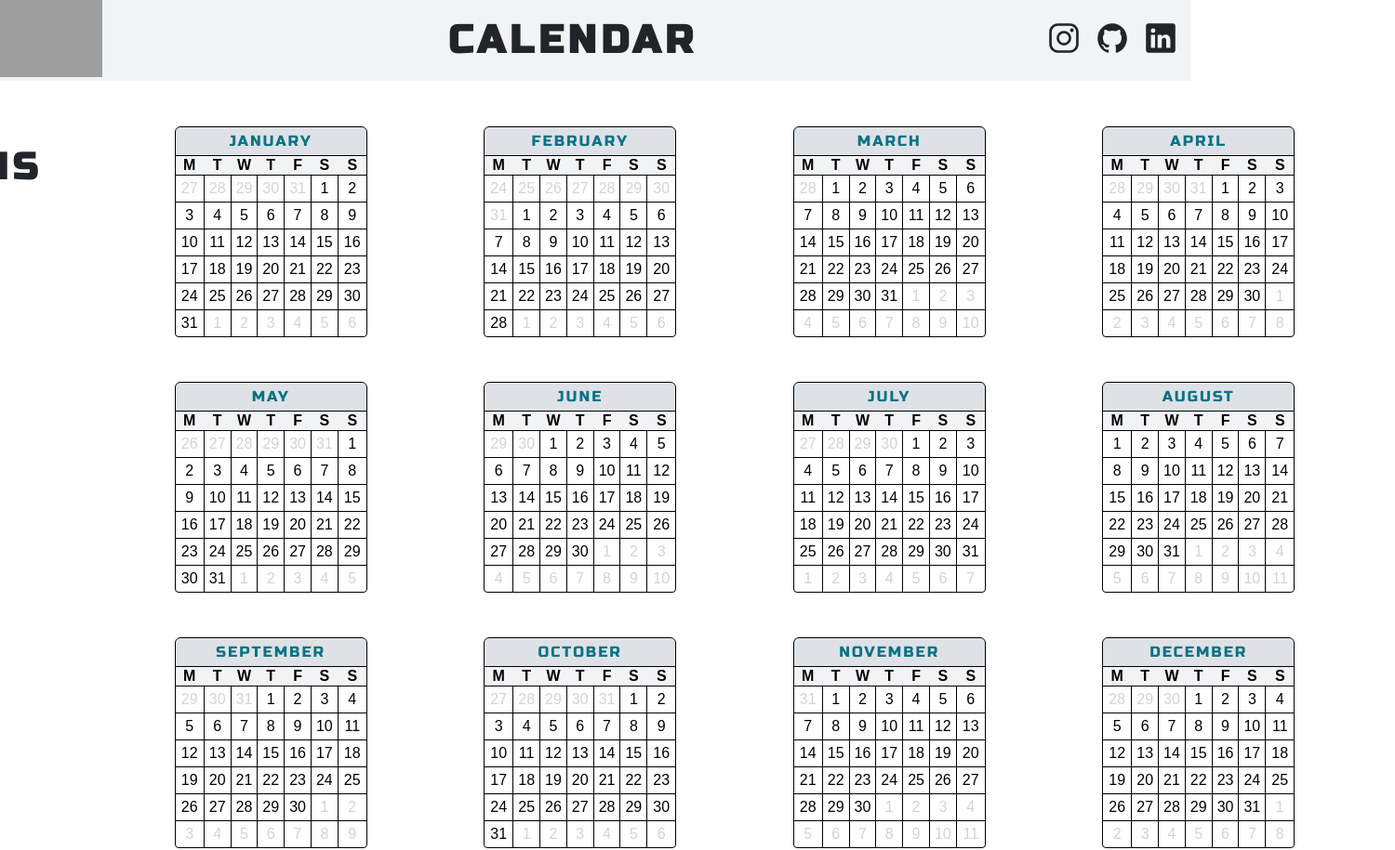
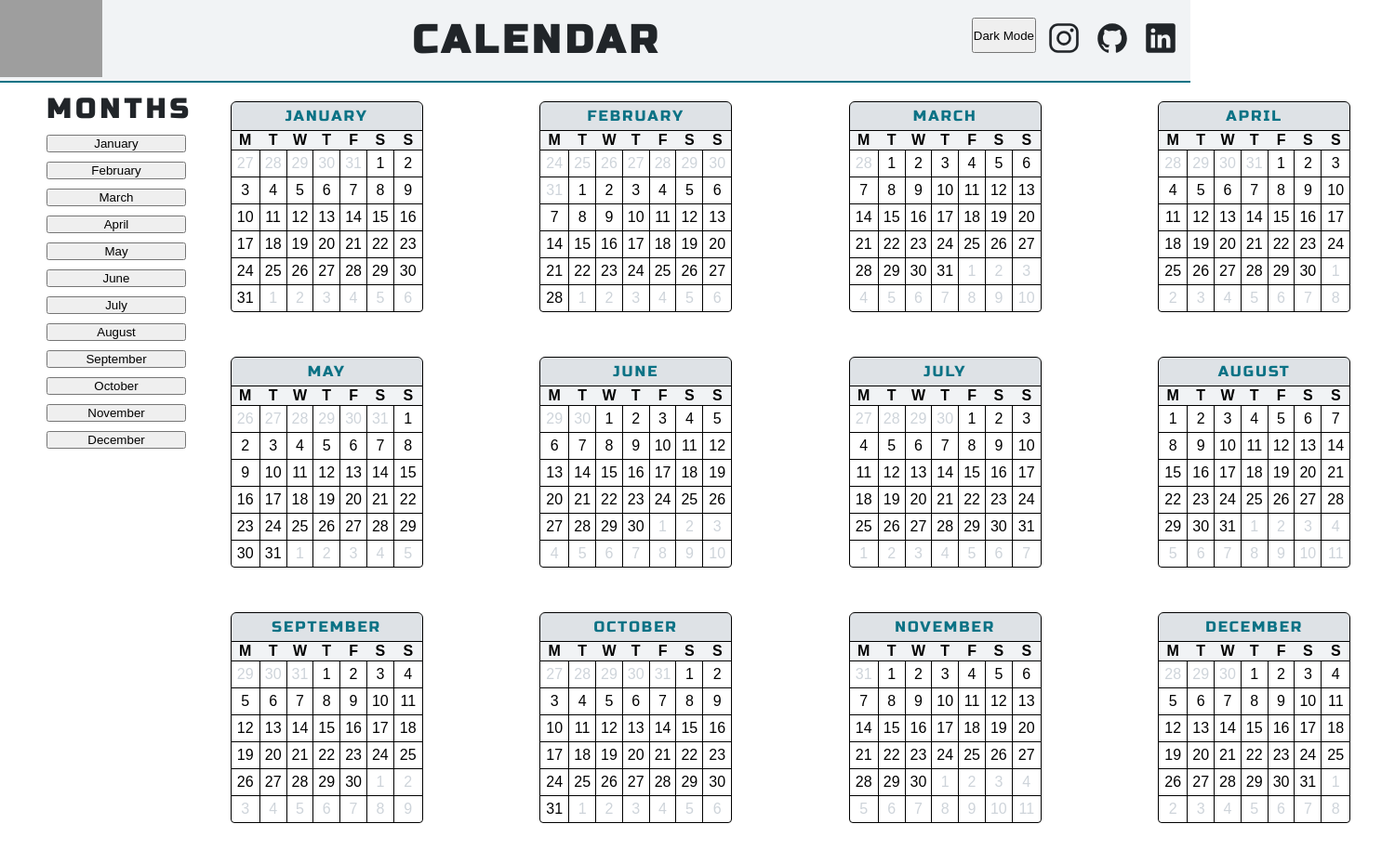
Before and after one commit to NeticDev/Calendar-project, a plain HTML site: page index.html in a window 1280 px wide. Shown: the whole page at 93% size, 1500 px wide, since content can reach past the window. Drawn offline with nearby package versions, Linux system fonts and the light colour scheme; grey boxes are pictures that could not be loaded.

Commit message:
layout complete

```diff
--- a/index.html
+++ b/index.html
@@ -22,6 +22,7 @@
     ></script>
   </head>
   <body>
+    <div class="wrapper">
       <header class="header">
         <div class="header-logo">
           <img
@@ -34,6 +35,7 @@
           <p class="main-title">Calendar</p>
         </div>
         <div class="infos">
+          <button class="dark-mode">Dark Mode</button>
           <a
             class="logos-nav"
             rel="instagramprofile"
@@ -61,7 +63,6 @@
       <main class="structure">
         <div class="left-navigation">
           <section>
-          <button class="dark-mode">Dark Mode</button>
             <div class="select-month" tabindex="0">
               <span class="value">Months</span>
               <ul class="optList">
@@ -782,5 +783,6 @@
           </div>
         </div>
       </main>
+    </div>
   </body>
 </html>
--- a/style.css
+++ b/style.css
@@ -14,6 +14,14 @@
 
 body {
   font-family: sans-serif;
+  margin: 0;
+  height: 100%;
+}
+
+.wrapper {
+  height: 100vh;
+  display: grid;
+  grid-template-rows: 70px 1fr;
 }
 
 /* HEADER STYLING */
@@ -23,6 +31,10 @@ body {
   display: flex;
   justify-content: space-between;
   align-items: center;
+  position: fixed;
+  width: 100%;
+  border-bottom: 2px solid #0b7285;
+  span: 1 / -1;
 }
 
 .header-img {
@@ -58,16 +70,18 @@ body {
 
 .structure {
   display: grid;
-  grid-template-columns: 300px 1fr;
-  justify-content: center;
-  gap: 00px;
+  grid-template-columns: 150px 1fr;
+  gap: 50px;
+  width: 100%;
 }
 
 /* LEFT NAVIGATION STYLING */
 
 .left-navigation {
+  display: block;
   width: 150px;
-  margin: 40px;
+  margin-left: 50px;
+  margin-top: 100px;
 }
 
 .dark-mode {
@@ -75,12 +89,14 @@ body {
 }
 
 .value {
-  font-size: 40px;
+  display: block;
+  font-size: 29px;
   font-family: "Russo One", sans-serif;
   text-transform: uppercase;
   color: #212529;
   letter-spacing: 5px;
   font-weight: 700;
+  margin-bottom: 10px;
 }
 
 .optList {
@@ -169,9 +185,9 @@ body {
   gap: 50px;
   justify-items: center;
   align-items: center;
-  margin: 40px;
+  margin-top: 100px;
   padding: 10px;
-  overflow: hidden;
+  justify-self: center;
 }
 
 .month-box {
```
Lines whose indentation alone changed are shown as unchanged.
